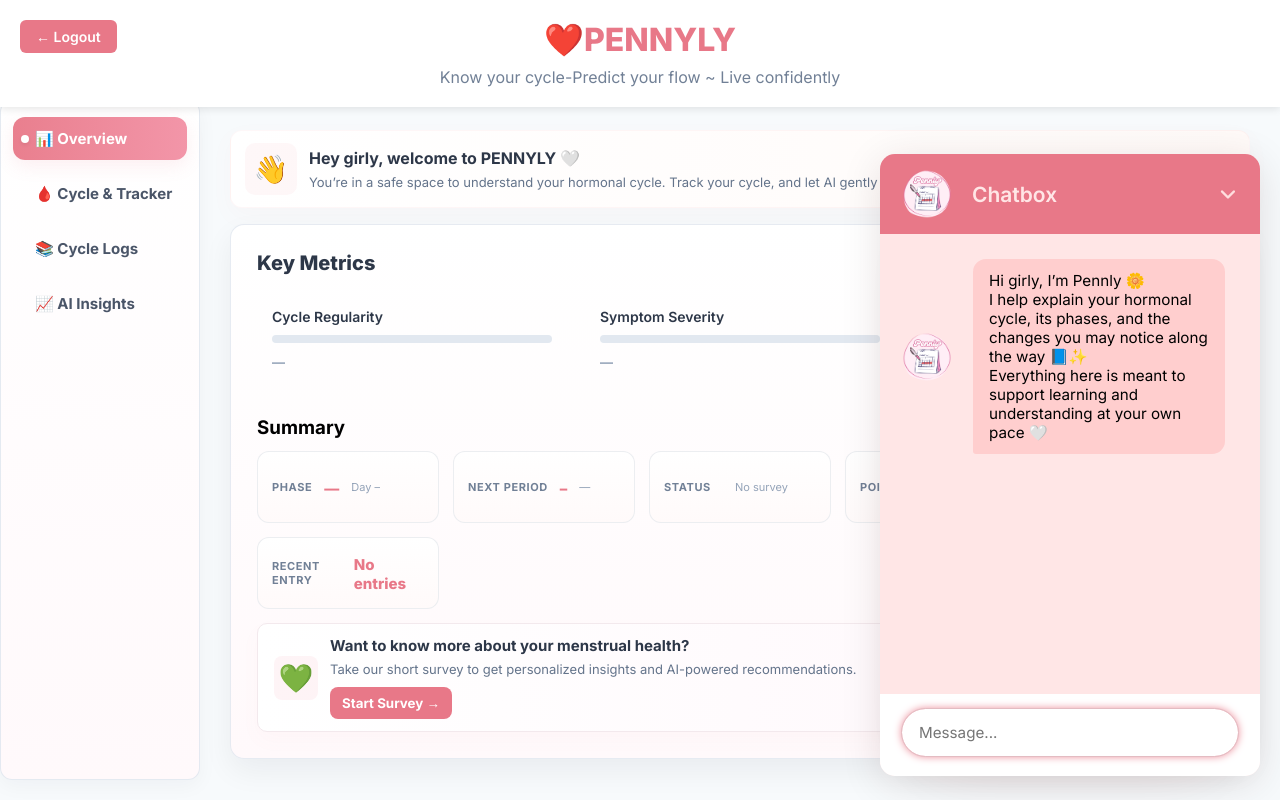
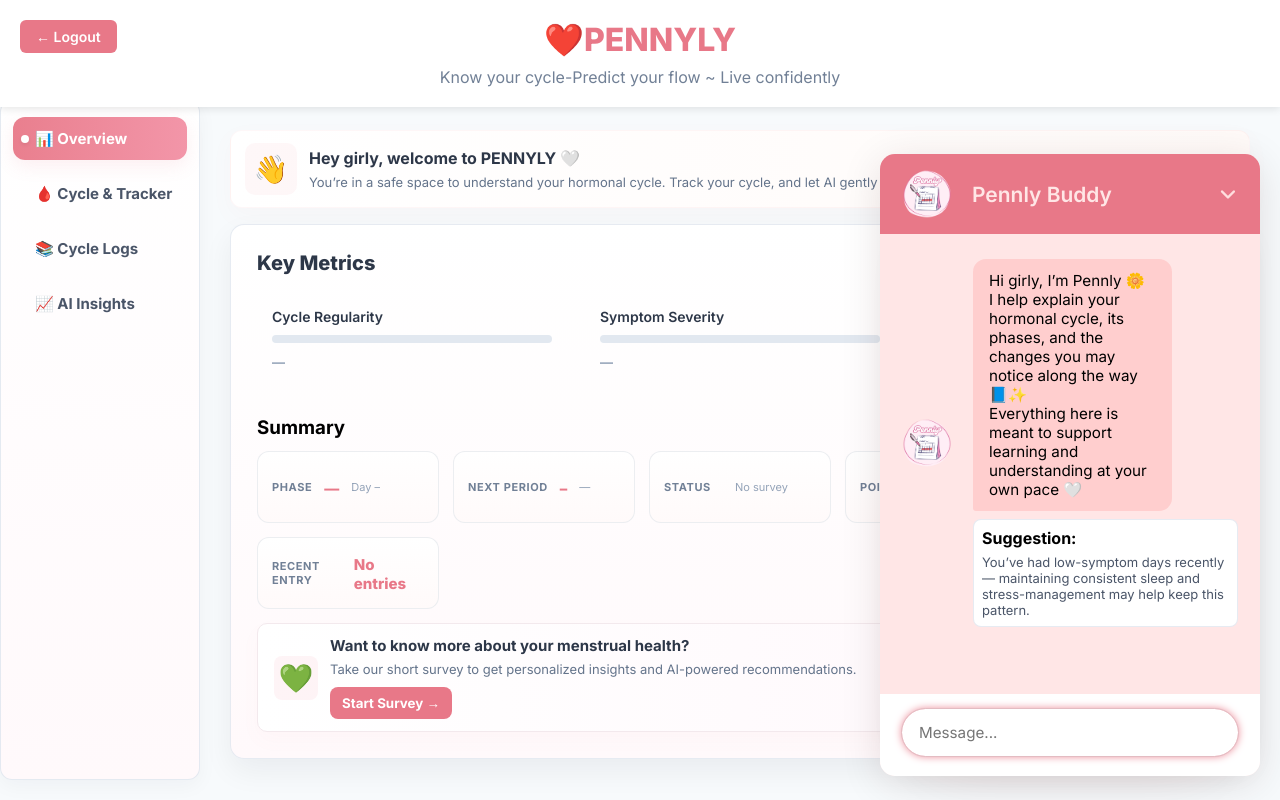
Before and after one commit to sliadjne/AI-Chatbot, a React (Vite) app: page / in a window 1280 px wide. Both pictures are taken after typing "Sample", "name@example.com", "Sample123" into the empty fields and a click on the button "Sign In". Built offline with nearby package versions, Linux system fonts and the light colour scheme.

Commit message:
SUDAH SELeSAI TINGGAL DEPLOY DUH

```diff
--- a/index.html
+++ b/index.html
@@ -4,7 +4,7 @@
     <meta charset="UTF-8" />
     <link rel="icon" type="image/svg+xml" href="/vite.svg" />
     <meta name="viewport" content="width=device-width, initial-scale=1.0" />
-    <title>chatbox-reactJS</title>
+    <title>PENNLY-WEBAPP</title>
     <!--LINK FROM GOOGLE FONT FOR THE KEYBOARD ARROW -->
     <link rel="stylesheet" href="https://fonts.googleapis.com/css2?family=Material+Symbols+Rounded:opsz,wght,FILL,GRAD@48,400,0,0" />
   </head>
--- a/src/App.jsx
+++ b/src/App.jsx
@@ -12,7 +12,7 @@ const AppContent = () => {
   const [chatHistory, seeChatHistory] = useState([]);
   const [open, setOpen] = useState(true);
   const [closing, setClosing] = useState(false);
-  const { mlPrediction, userFeatures } = useMLPrediction();
+  const { mlPrediction, userFeatures, latestDailySummary, latestRecommendation } = useMLPrediction();
 
   const handleClose = () => {
     setClosing(true);
@@ -60,8 +60,17 @@ const AppContent = () => {
 - Menstrual Regularity: ${userFeatures.Menstrual_Irregularity === 1 ? 'Irregular' : 'Regular'}
 - Estimated BMI: ${userFeatures.BMI.toFixed(1)}
 - Current Phase: Based on cycle data
+`;
 
-Use this context to provide more personalized, relevant advice. If the user has irregular cycles or possible PCOS pattern, suggest lifestyle modifications, stress management, and when appropriate, mention consulting healthcare professionals. Always maintain a supportive, non-diagnostic tone.`;
+      // Append latest transient AI outputs when available (non-diagnostic)
+      if (latestDailySummary) {
+        userContext += `\nLatest Daily Summary (${latestDailySummary.date}): ${latestDailySummary.summary}`;
+      }
+      if (latestRecommendation) {
+        userContext += `\nAdaptive Suggestion: ${latestRecommendation.recommendation}`;
+      }
+
+      userContext += `\n\nUse this context to provide more personalized, relevant advice. If the user has irregular cycles or possible PCOS pattern, suggest lifestyle modifications, stress management, and when appropriate, mention consulting healthcare professionals. Always maintain a supportive, non-diagnostic tone.`;
     }
 
     const prompt =
@@ -193,7 +202,7 @@ Use this context to provide more personalized, relevant advice. If the user has
        <div className="chat-header">
         <div className="header-info">
           <ChatbotIcon />
-          <h2 className="logo-text"> Chatbox</h2>
+          <h2 className="logo-text"> Pennly Buddy</h2>
         </div>
         <button aria-label="Close chatbot" className="material-symbols-rounded" onClick={handleClose}>keyboard_arrow_down</button>
         </div>
@@ -202,11 +211,27 @@ Use this context to provide more personalized, relevant advice. If the user has
         <div className="chat-body">
         <div className="message bot-message">
           <ChatbotIcon />
-          <p className="message-text">
-            Hi girly, I’m Pennly 🌼 <br />
-            I help explain your hormonal cycle, its phases, and the changes you may notice along the way 📘✨ <br />
-            Everything here is meant to support learning and understanding at your own pace 🤍
-          </p>
+          <div style={{maxWidth: 320}}>
+            <p className="message-text">
+              Hi girly, I’m Pennly 🌼 <br />
+              I help explain your hormonal cycle, its phases, and the changes you may notice along the way 📘✨ <br />
+              Everything here is meant to support learning and understanding at your own pace 🤍
+            </p>
+
+            {latestDailySummary ? (
+              <div style={{marginTop:8, padding:8, borderRadius:8, background:'#fffefc', border:'1px solid rgba(232,120,136,0.06)'}}>
+                <strong>Latest summary:</strong>
+                <div style={{fontSize:13, color:'#4a5568', marginTop:6}}>{latestDailySummary.summary}</div>
+              </div>
+            ) : null}
+
+            {latestRecommendation ? (
+              <div style={{marginTop:8, padding:8, borderRadius:8, background:'#ffffff', border:'1px solid rgba(226,232,240,0.85)'}}>
+                <strong>Suggestion:</strong>
+                <div style={{fontSize:13, color:'#4a5568', marginTop:6}}>{latestRecommendation.recommendation}</div>
+              </div>
+            ) : null}
+          </div>
         </div>
 
         {/* Render chat history */}
--- a/src/components/Dashboard.jsx
+++ b/src/components/Dashboard.jsx
@@ -352,6 +352,7 @@ const Dashboard = () => {
   }
 
   const { setMlPrediction, setUserFeatures } = useMLPrediction();
+  const { setLatestDailySummary, setLatestRecommendation } = useMLPrediction();
 
   // Calculate ML prediction
   // Derive cycle statistics from `monthlyLogs` when available (prefer actuals over predicted)
@@ -832,6 +833,27 @@ const Dashboard = () => {
   };
 
   const recentEntry = getMostRecentEntry();
+
+  // Update shared context with latest transient AI summary and adaptive recommendation
+  useEffect(() => {
+    // compute latest daily summary if we have entries
+    if (Object.keys(dayEntries || {}).length > 0) {
+      const keys = Object.keys(dayEntries).sort();
+      const lastKey = keys[keys.length - 1];
+      const lastEntry = dayEntries[lastKey];
+      const phaseLabel = (predictedPhaseMap && predictedPhaseMap[lastKey]) ? predictedPhaseMap[lastKey].phaseLabel : null;
+      const isLogged = !!(monthlyLogs && monthlyLogs[lastKey?.slice(0,7)] && monthlyLogs[lastKey.slice(0,7)].actualStart);
+      const dailySummary = generateDailyAISummary({ date: lastKey, dayEntry: lastEntry, context: { userProfile, surveyResults, phaseLabel, isLogged } });
+      setLatestDailySummary(dailySummary);
+    } else {
+      setLatestDailySummary(null);
+    }
+
+    // Build consolidated context and compute recommendation
+    const ctx = buildAIContext({ userProfile, surveyResults, dayEntries, monthlyLogs, predictedPhaseMap });
+    const rec = generateAdaptiveRecommendation(ctx);
+    setLatestRecommendation(rec);
+  }, [dayEntries, surveyResults, monthlyLogs, predictedPhaseMap, userProfile, setLatestDailySummary, setLatestRecommendation]);
 
   return (
     <div className="dashboard-container">
--- a/src/context/MLPredictionContext.jsx
+++ b/src/context/MLPredictionContext.jsx
@@ -5,9 +5,11 @@ const MLPredictionContext = createContext(null);
 export const MLPredictionProvider = ({ children }) => {
   const [mlPrediction, setMlPrediction] = useState(null);
   const [userFeatures, setUserFeatures] = useState(null);
+  const [latestDailySummary, setLatestDailySummary] = useState(null);
+  const [latestRecommendation, setLatestRecommendation] = useState(null);
 
   return (
-    <MLPredictionContext.Provider value={{ mlPrediction, setMlPrediction, userFeatures, setUserFeatures }}>
+    <MLPredictionContext.Provider value={{ mlPrediction, setMlPrediction, userFeatures, setUserFeatures, latestDailySummary, setLatestDailySummary, latestRecommendation, setLatestRecommendation }}>
       {children}
     </MLPredictionContext.Provider>
   );
```
Also changed, not shown: 1 other file (tests, documents, lock files or other folders).
